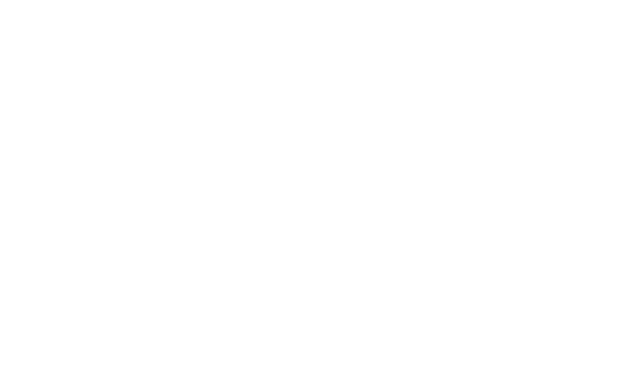
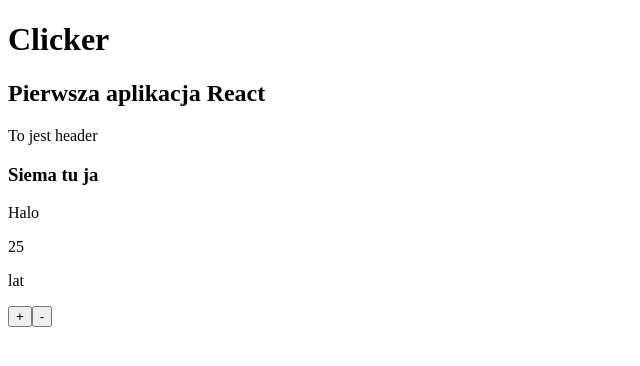
Before and after one commit to IuriiLozenko/clicker, a React (Create React App) app: page / in a window 1280 px wide. Shown: the top 366 px of the page, without its empty margins (0-640 px from the left). Built offline with nearby package versions, Linux system fonts and the light colour scheme.

Commit message:
Tasks 14.12.2022

```diff
--- a/src/App.tsx
+++ b/src/App.tsx
@@ -1,10 +1,21 @@
 import React from 'react';
-
+import Header from "./Components/Header/Header";
+import Article from './Components/Article/Article';
+import Display from './Components/Display/Display';
+import Manipulator from './Components/Manipulator/Manipulator';
 function App() {
   return (
     <div className="App">
-    </div>
+      <Header />
+      <Article />
+      <Display />
+      <Manipulator />
+      </div>
   );
 }
 
 export default App;
+
+// 1. Napisz komponent Article.tsx, w środku wyświetlaj tag article, w środku tagu article h3 z jakimś tekstem, pod h3 nadal w article tag p z jakimś tekstem. Sam komponent Article.tsx wyświetlaj w App.tsx
+// 2. Stwórz komponent Display.tsx. W nim wyświetlaj spana z jakąś liczbą oraz paragraph z jakims tekstem. Wyświetl Display.tsx w App.tsx
+// 3. Stwórz komponent Manipulator.tsx, w którym wyświetlisz 2 buttony, jeden z tekstem "+" drugi z tekstem "-". Wyświetl Manipulator.tsx w App.tsx
--- /dev/null
+++ b/src/Components/Article/Article.tsx
@@ -0,0 +1,12 @@
+import React from "react";
+
+const Article = () => {
+  return (
+    <article>
+      <h3>Siema tu ja</h3>
+      <p>Halo</p>
+    </article>
+  );
+};
+
+export default Article;
--- /dev/null
+++ b/src/Components/Display/Display.tsx
@@ -0,0 +1,12 @@
+import React from "react";
+
+const Display = () => {
+  return (
+    <div>
+      <span>25</span>
+      <p>lat</p>
+    </div>
+  );
+};
+
+export default Display;
--- /dev/null
+++ b/src/Components/Header/Header.tsx
@@ -0,0 +1,13 @@
+import React from "react";
+
+const Header = () => {
+  return (
+    <div>
+      <h1>Clicker</h1>
+      <h2>Pierwsza aplikacja React</h2>
+      <span>To jest header</span>
+    </div>
+  );
+};
+
+export default Header;
--- /dev/null
+++ b/src/Components/Manipulator/Manipulator.tsx
@@ -0,0 +1,12 @@
+import React from "react";
+
+const Manipulator = () => {
+  return (
+    <div>
+      <button>+</button>
+      <button>-</button>
+    </div>
+  );
+};
+
+export default Manipulator;
```
